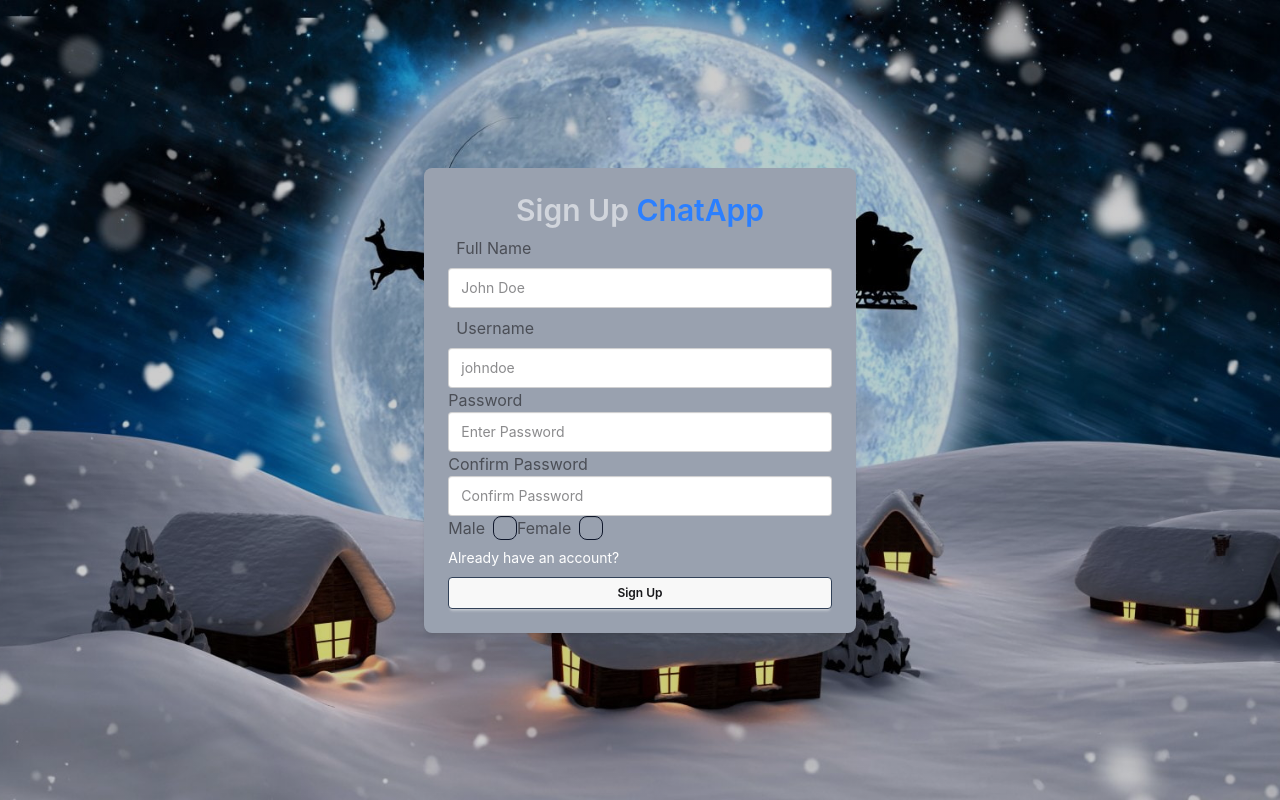
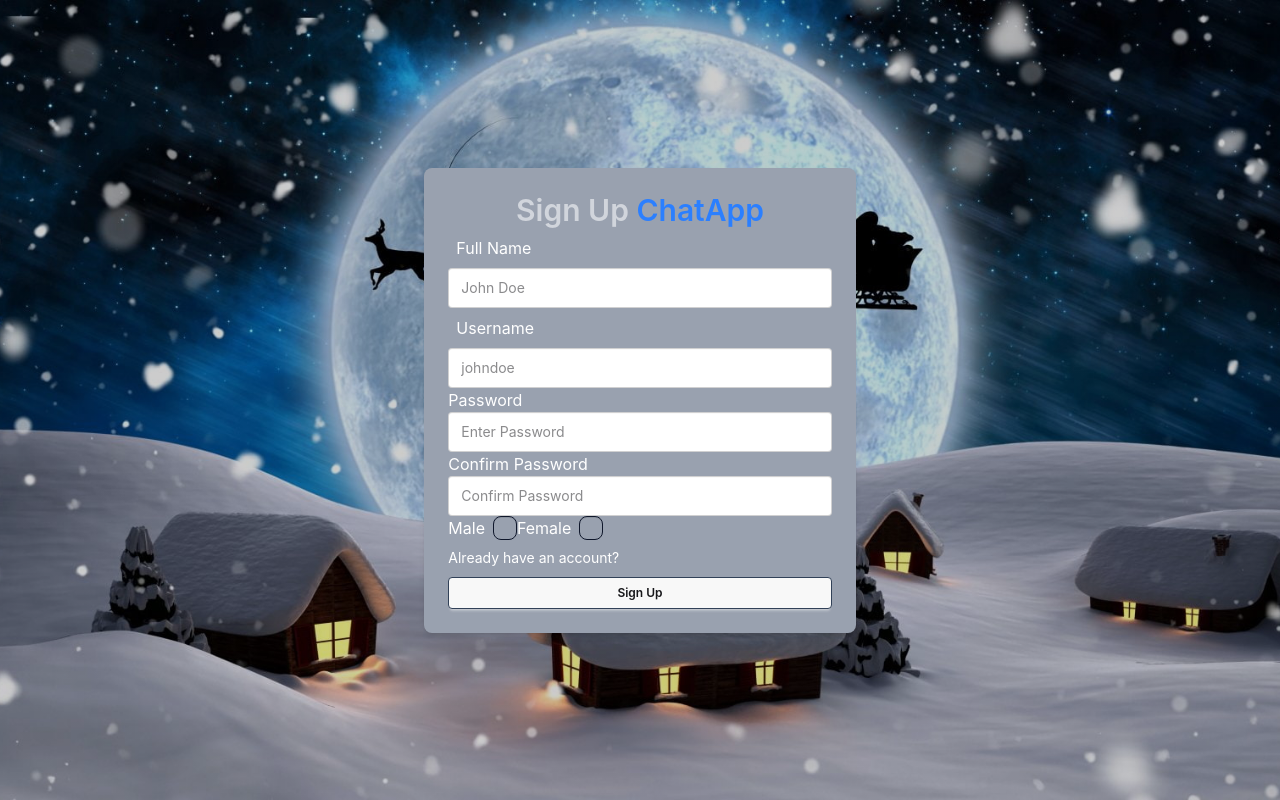
Before and after one commit to oleksandrivanyshyn/PERN-chat-app, a React (Vite) app in the folder frontend/: page /signup in a window 1280 px wide. Built offline with nearby package versions, Linux system fonts and the light colour scheme; no server answers.

Commit message:
feat: add shake animation for messages, customize scrollbar styling, and refactor auto-scroll in Messages component

```diff
--- a/frontend/src/components/messages/Message.tsx
+++ b/frontend/src/components/messages/Message.tsx
@@ -12,6 +12,8 @@
   const img = fromMe ? authUser?.profilePic : selectedConversation?.profilePic;
 
   const bubbleBg = fromMe ? 'bg-blue-500' : '';
+  const shakeClass = message.shouldShake ? 'shake' : '';
+
   return (
     <div className={`chat ${chatClass}`}>
       <div className="hidden md:block chat-image avatar">
@@ -19,7 +21,9 @@
           <img alt="Tailwind CSS chat bubble component" src={img} />
         </div>
       </div>
-      <p className={`chat-bubble text-white ${bubbleBg} text-sm md:text-md`}>
+      <p
+        className={`chat-bubble text-white ${bubbleBg} ${shakeClass} text-sm md:text-md`}
+      >
         {message.body}
       </p>
       <span className="chat-footer opacity-50 text-xs flex gap-1 items-center text-white">
--- a/frontend/src/components/messages/Messages.tsx
+++ b/frontend/src/components/messages/Messages.tsx
@@ -8,7 +8,7 @@
   useListenMessages();
   const ref = useChatScroll(messages) as React.MutableRefObject<HTMLDivElement>;
   return (
-    <div className="px-4 flex-1 overflow-auto">
+    <div className="px-4 flex-1 overflow-auto" ref={ref}>
       {messages.map((message) => (
         <Message key={message.id} message={message} />
       ))}
--- a/frontend/src/index.css
+++ b/frontend/src/index.css
@@ -7,3 +7,53 @@
     background-repeat: no-repeat;
     background-position: center;
 }
+.label-text {
+    color: white;
+}
+
+::-webkit-scrollbar {
+    width: 8px;
+}
+
+::-webkit-scrollbar-track {
+    background: #555;
+}
+
+::-webkit-scrollbar-thumb {
+    background: #121212;
+    border-radius: 5px;
+}
+
+::-webkit-scrollbar-thumb:hover {
+    background: #242424;
+}
+
+.shake {
+    animation: shake 0.82s cubic-bezier(0.36, 0.07, 0.19, 0.97) 0.2s both;
+    transform: translate3d(0, 0, 0);
+    backface-visibility: hidden;
+    perspective: 1000px;
+}
+
+@keyframes shake {
+    10%,
+    90% {
+        transform: translate3d(-1px, 0, 0);
+    }
+
+    20%,
+    80% {
+        transform: translate3d(2px, 0, 0);
+    }
+
+    30%,
+    50%,
+    70% {
+        transform: translate3d(-4px, 0, 0);
+    }
+
+    40%,
+    60% {
+        transform: translate3d(4px, 0, 0);
+    }
+}
```
